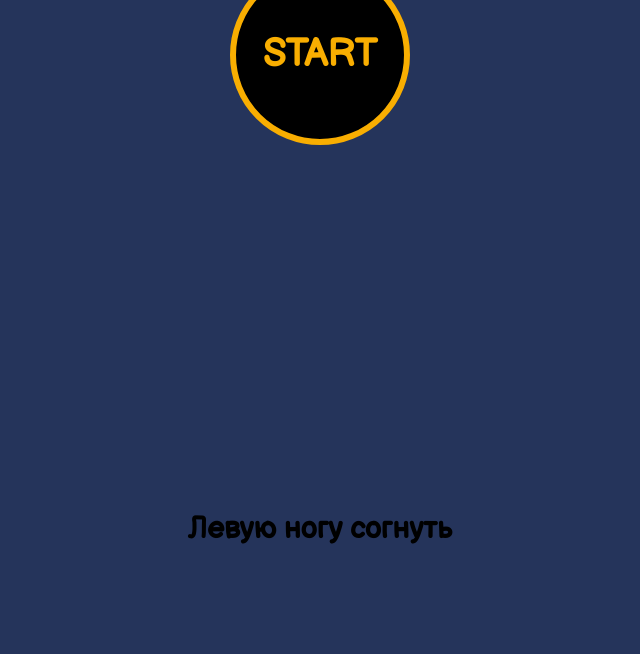
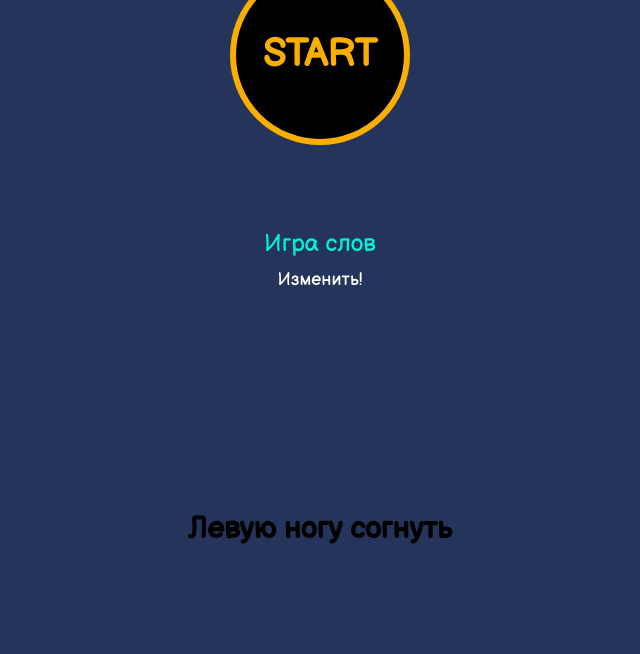
Before and after one commit to porfiriy/BrainRIM, a PHP site: page /pages/secondGameWords/game-words.php in a window 1280 px wide. Shown: the part 335-989 px from the top of the page, without its empty margins (320-960 px from the left). Run offline with PHP 8.4, Linux system fonts and the light colour scheme.

Commit message:
file:(gms) Added info to all games

```diff
--- a/pages/Game-Countries/GameCountries.php
+++ b/pages/Game-Countries/GameCountries.php
@@ -65,6 +65,10 @@
 				<div class="start-menu__game-mode"></div>
 			</div>
 			<a href="#" class="button-start">START</a>
+			<div class="game-info-title">
+		<span class="game-info-name">Игра стран</span>
+		<span class="game-info">В этой игре вам надо будет выбрать правильное название страны, изображённой на картинке </span>
+	  </div>
 		</div>
 	</div>
 	<div class="wrapper">
--- a/pages/firstGamePage-number/game-number.php
+++ b/pages/firstGamePage-number/game-number.php
@@ -14,6 +14,10 @@
 <?php include("C:\ospanel\domains\mem.com\include\games-pop-up.php"); ?>
       <div class="start-menu">
          <a href="#" class="button-start">START</a>
+		 <div class="game-info-title">
+		<span class="game-info-name">Игра цифр</span>
+		<span class="game-info">В этой игре вам надо будет запомнить цифры по порядку и набрать их</span>
+	  </div>
       </div>
       <div class="random-num-container">
          <div class="random-num-container__text">ЗАПОМНИ</div>
--- a/pages/fourthGame-colors/game-colors.php
+++ b/pages/fourthGame-colors/game-colors.php
@@ -70,6 +70,10 @@
             <div class="start-menu__game-mode"></div>
          </div>
          <a href="#" class="button-start">START</a>
+		 <div class="game-info-title">
+		<span class="game-info-name">Игра картинок</span>
+		<span class="game-info">В этой игре вам надо будет ответить, правильный ли цвет изображён вокруг слова</span>
+	  </div>
       </div>
    </div>
    <div class="wrapper">
--- a/pages/secondGameWords/css/game-words.css
+++ b/pages/secondGameWords/css/game-words.css
@@ -128,6 +128,26 @@ font-family: 'Balsamiq Sans', cursive;
 	width: 0px;
 	font-size: 0px;
  }
+ .game-info-title{
+	display: flex;
+    flex-direction: column;
+    align-items: center;
+    justify-content: center;
+    bottom: 20%;
+    position: absolute;
+    text-align: center;
+    gap: 15px;
+}
+.game-info-name {
+    color: #05EFD4;
+	font-size: 24px;
+}
+.game-info{
+    max-width: 350px;
+    color: #ffffff;
+    font-size: 18px;
+}
+
 .wrapper {
    position: relative;
    z-index: 1;
--- a/pages/secondGameWords/game-words.php
+++ b/pages/secondGameWords/game-words.php
@@ -13,6 +13,10 @@
 <body>
    <div class="start-menu">
       <a href="#" class="button-start">START</a>
+	  <div class="game-info-title">
+		<span class="game-info-name">Игра слов</span>
+		<span class="game-info">Изменить!</span>
+	  </div>
    </div>
    <div class="wrapper">
       <div class="topButton-gameWords">
--- a/pages/thirdGame-images/game-images.php
+++ b/pages/thirdGame-images/game-images.php
@@ -116,6 +116,10 @@
             <div class="start-menu__game-mode"></div>
          </div>
          <a href="#" class="button-start">START</a>
+		 <div class="game-info-title">
+		<span class="game-info-name">Игра картинок</span>
+		<span class="game-info">В этой игре вам надо будет запомнить расположение перевёрнутой карты и найти её пару</span>
+	  </div>
       </div>
    </div>
    <div class="wrapper">
```
Also changed, not shown: pages/Game-Countries/GameCountries.css (+19 -0 lines), pages/firstGamePage-number/css/game-number.css (+20 -0 lines), pages/fourthGame-colors/css/game-colors.css (+20 -1 lines), pages/thirdGame-images/css/game-images.css (+19 -0 lines).
